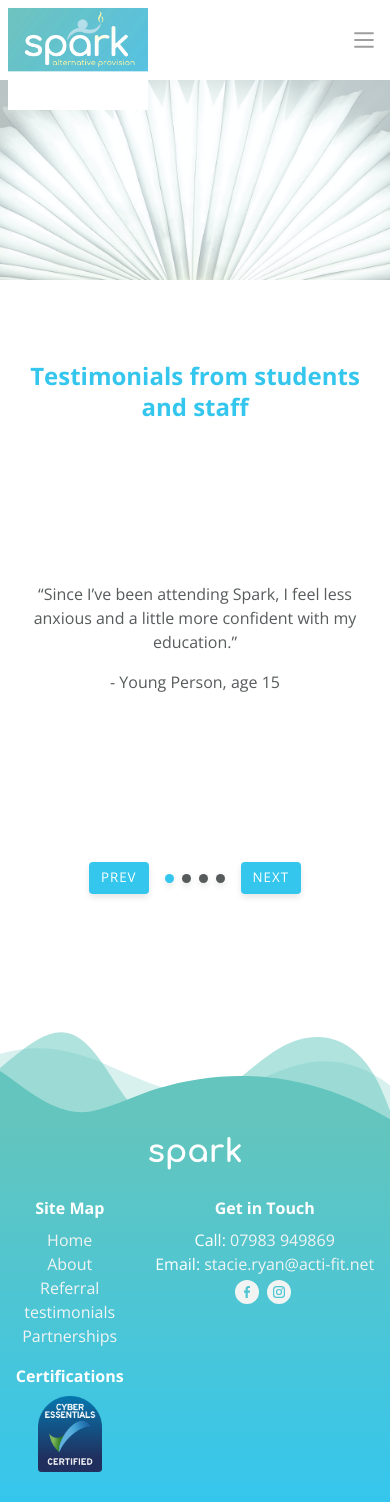
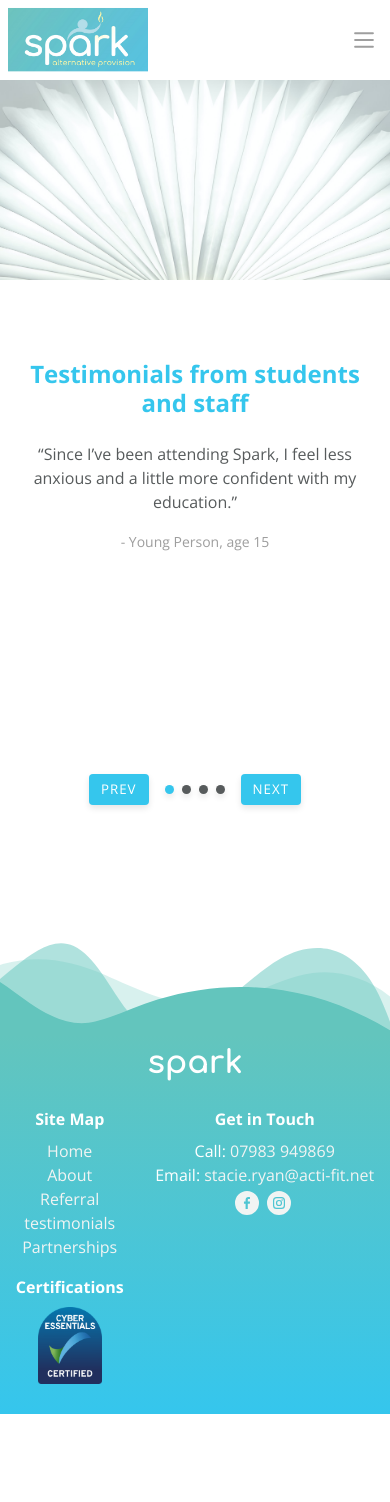
Before and after one commit to LeeMMT/spark, a Python web app: template in_development/templates/testimonials.html in a window 390 px wide. After the commit the page ends 1414 px from the top, so only its background shows below. Run offline with Jinja, Linux system fonts and the light colour scheme; the template is opened without the code that fills it, so the values that code supplies are empty.

Commit message:
Fixed logo isssue, added vertical scroll bar to longer testimonials when veiewed on smaller devices, fixed darkended overlay effect that shows when opening mobile menu

```diff
--- a/in_development/static/css/corestyles.css
+++ b/in_development/static/css/corestyles.css
@@ -7,6 +7,10 @@
 html,
 body {
   height: 100%;
+}
+
+body {
+  position: relative;
 }
 
 /*CSS Variables*/
@@ -32,19 +36,19 @@ body {
 }
 
 #dark-overlay {
-  top: 80px;
+  position: fixed;
+  z-index: 2;
+  top: 0;
   left: 0;
   width: 100%;
   height: 100%;
   background-color: hsla(0, 0%, 20%, 0);
-  z-index: 1;
   pointer-events: none;
   transition: all 0.5s ease-in-out;
 }
 
 #dark-overlay.visible {
   display: block;
-  position: absolute;
   background-color: hsla(0, 0%, 20%, 0.25);
 }
 
@@ -150,8 +154,12 @@ h1,
 h2 {
   font-family: "Open Sans Bold", Arial, Helvetica, sans-serif;
   font-size: 32px;
-  line-height: 1.3em;
+  line-height: 1em;
   margin-bottom: 24px;
+}
+
+#testimonials {
+  line-height: 1.2em;
 }
 
 h1.small {
@@ -173,6 +181,7 @@ header {
   height: 80px;
   background-color: var(--white);
   z-index: 2;
+  overflow: hidden;
 }
 
 .nav-container {
@@ -587,6 +596,13 @@ footer .socials svg:hover circle {
 }
 
 @media screen and (max-width: 750px) {
+  body {
+    padding-top: 80px;
+  }
+  header {
+    position: fixed;
+    top: 0;
+  }
   .desktop-nav {
     display: none;
   }
--- a/in_development/static/css/glide.theme.css
+++ b/in_development/static/css/glide.theme.css
@@ -87,6 +87,11 @@
   margin: 32px auto 0;
 }
 
+.glide .text-wrapper p:nth-child(2) {
+  font-size: 14px;
+  color: var(--soft-grey);
+}
+
 @media screen and (max-width: 750px) {
   .glide--swipeable {
     cursor: grab;
@@ -100,4 +105,16 @@
   }
 }
 
+@media screen and (max-width: 800px) {
+  .glide__slides {
+    max-height: 300px;
+    height: 100%;
+  }
+
+  .glide__slides .text-wrapper {
+    height: 300px;
+    overflow-y: auto;
+  }
+}
+
 /*# sourceMappingURL=glide.theme.css.map */
```
